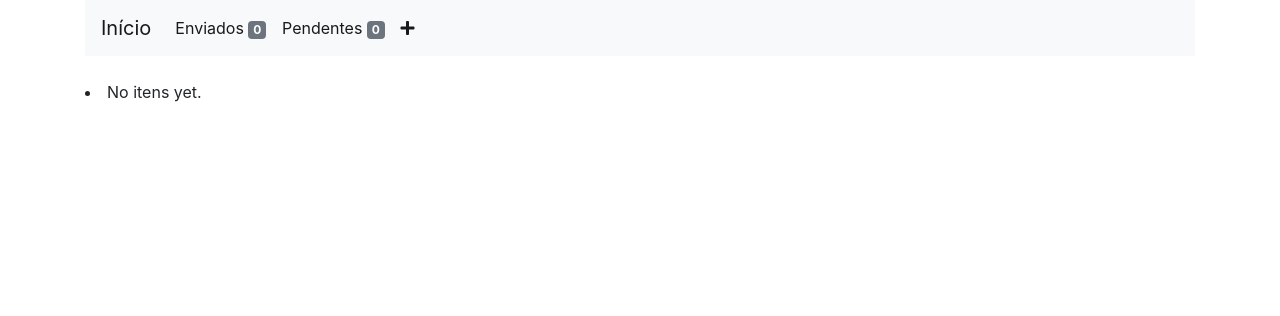
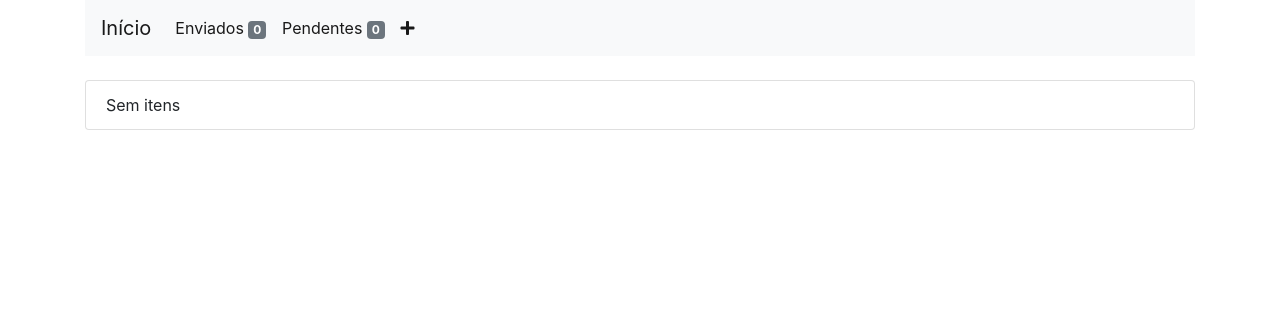
Before and after one commit to eric3119/sistema-etiquetas-django, a Django app: page / in a window 1280 px wide. Shown: the top 316 px of the page. Run offline with Django 3.2, Linux system fonts and the light colour scheme; data that the repository does not hold is empty; some libraries are stand-ins or nearby versions.

Commit message:
update template

```diff
--- a/etiquetas/templates/destinatarios.html
+++ b/etiquetas/templates/destinatarios.html
@@ -5,7 +5,7 @@
         {% for item in object_list %}
             <a class="list-group-item list-group-item-action" href="{% url 'detalhes' item.id %}">{{ item.nome }}</a>
         {% empty %}
-            <li>No itens yet.</li>
+        <span class="list-group-item">Sem itens</span>
         {% endfor %}
     </div>
 </div>
```
